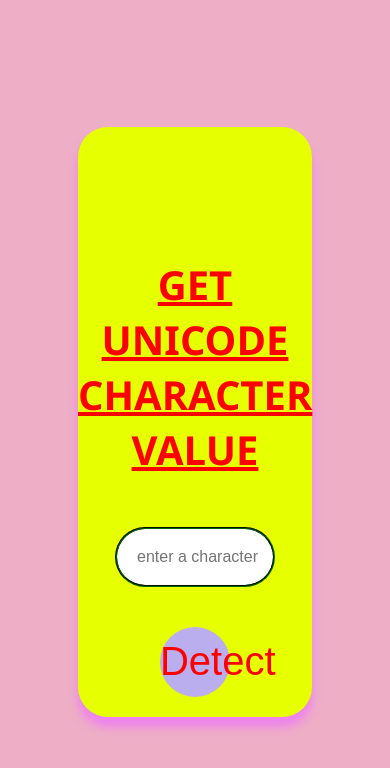
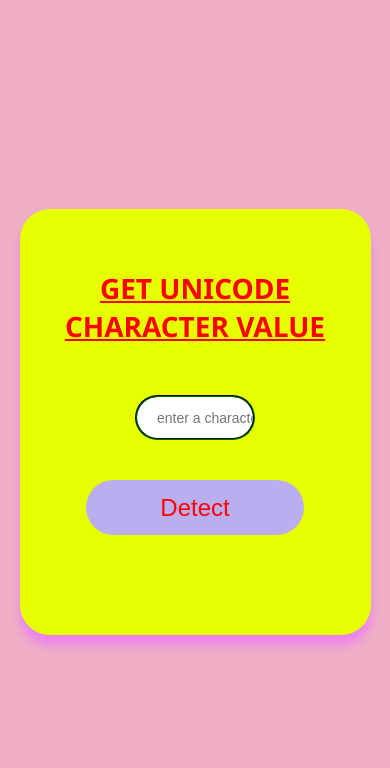
Before and after one commit to msdhinesh45/Unicode-value, a plain HTML site: page index.html in a window 390 px wide. Drawn offline with Linux system fonts and the light colour scheme.

Commit message:
media query added

```diff
--- a/styles.css
+++ b/styles.css
@@ -71,3 +71,61 @@ button{
 #result{
     color: darkgreen;
 }
+
+/* Medium devices (tablets, 768px and up) */
+@media screen and (max-width: 1024px) {
+    .container {
+        width: 80vw;
+        height: 75vh;
+        padding-top: 100px;
+    }
+
+    h1 {
+        font-size: 32px;
+    }
+
+    input {
+        width: 140px;
+        height: 50px;
+        font-size: 14px;
+    }
+
+    button {
+        width: 50%;
+        font-size: 30px;
+        height: 60px;
+    }
+
+    p {
+        font-size: 25px;
+    }
+}
+
+/* Small devices (phones, 480px and up) */
+@media screen and (max-width: 768px) {
+    .container {
+        width: 90vw;
+        height: auto;
+        padding: 60px 20px;
+    }
+
+    h1 {
+        font-size: 28px;
+    }
+
+    input {
+        width: 120px;
+        height: 45px;
+        font-size: 14px;
+    }
+
+    button {
+        width: 70%;
+        font-size: 24px;
+        height: 55px;
+    }
+
+    p {
+        font-size: 20px;
+    }
+}
```
